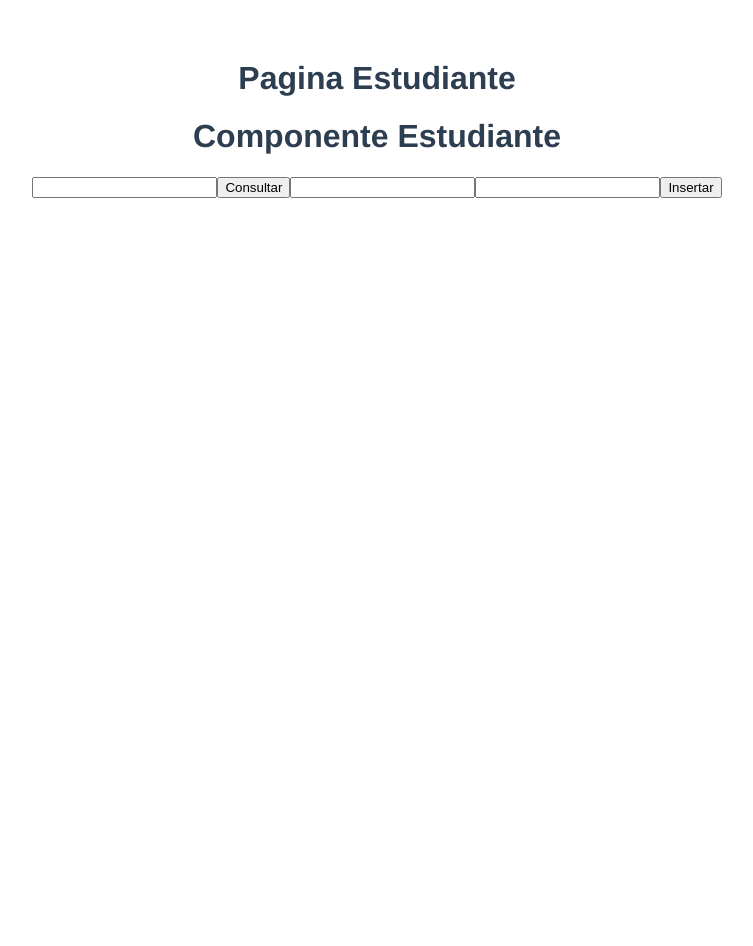
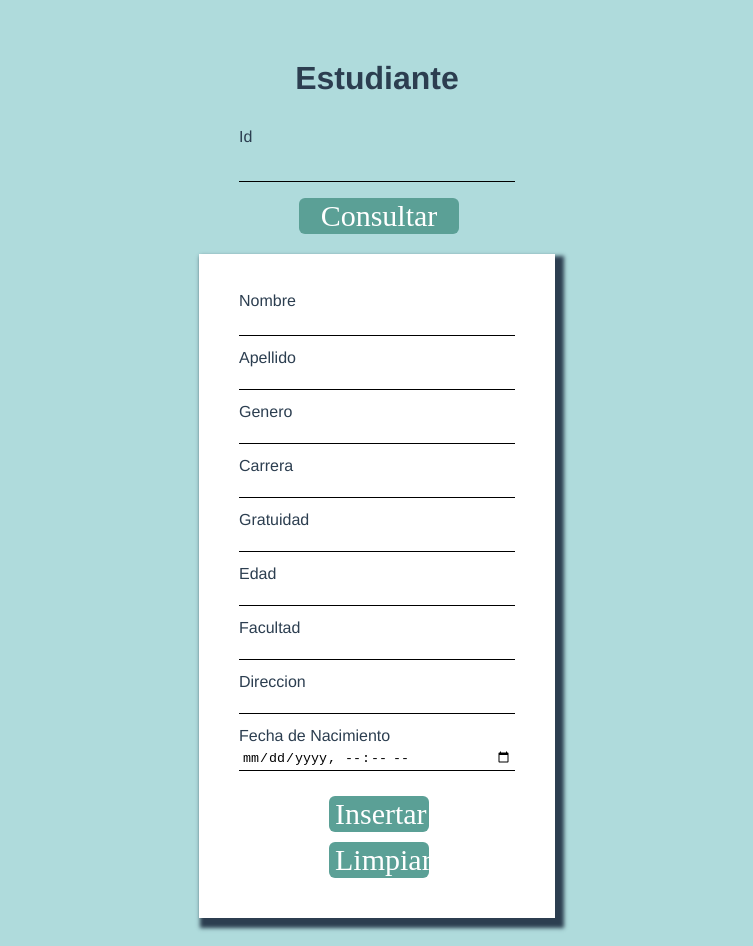
Before and after one commit to ec98/pw_vue_u3_p5_ep, a Vue app: page / in a window 1280 px wide. Shown: the whole page, without its empty margins (263-1016 px from the left). Before the commit the page ends 800 px from the top, so only its background shows below. Built offline with nearby package versions, Linux system fonts and the light colour scheme.

Commit message:
atributos completos for get and post

```diff
--- a/src/App.vue
+++ b/src/App.vue
@@ -24,4 +24,7 @@ export default {
   color: #2c3e50;
   margin-top: 60px;
 }
+*{
+  background: rgb(175, 219, 220);
+}
 </style>
--- a/src/components/Estudiante.vue
+++ b/src/components/Estudiante.vue
@@ -1,12 +1,44 @@
 <template>
   <div>
-    <h1>Componente Estudiante</h1>
-    <input v-model="id" type="text" />
-    <button @click="consultId">Consultar</button>
-    <input v-model="nombre" type="text">
+    <div class="container">
+      <div class="consultStyles">
+        <!-- <h1>Componente Estudiante</h1> -->
+        <label class="idConsult" for="id">Id</label>
+        <input class="inputConsult" id="id" v-model="id" type="text" />
+        <button class="buttonConsult" @click="consultId">Consultar</button>
+      </div>
+      <div class="insertStyles">
+        <label for="idNombre">Nombre</label>
+        <input id="idNombre" v-model="nombre" type="text" />
 
-    <input v-model="apellido" type="text" />
-    <button @click="insertarEs">Insertar</button>
+        <label for="idApellido">Apellido</label>
+        <input id="idApellido" v-model="apellido" type="text" />
+
+        <label for="idGenero">Genero</label>
+        <input id="idGenero" v-model="genero" type="text" />
+
+        <label for="idCarrera">Carrera</label>
+        <input id="idCarrera" v-model="carrera" type="text" />
+
+        <label for="idGratuidad">Gratuidad</label>
+        <input id="idGratuidad" v-model="gratuidad" type="text" />
+
+        <label for="idEdad">Edad</label>
+        <input id="idEdad" v-model="edad" type="text" />
+
+        <label for="idFacultad">Facultad</label>
+        <input id="idFacultad" v-model="facultad" type="text" />
+
+        <label for="idDireccion">Direccion</label>
+        <input id="idDireccion" v-model="direccion" type="text" />
+
+        <label for="idFechaNacimiento">Fecha de Nacimiento</label>
+        <input id="idFechaNacimiento" v-model="fechaNacimiento" type="datetime-local" />
+
+        <button class="buttonInsert" @click="insertarEs">Insertar</button>
+        <button class="buttonInsert" @click="limpiar">Limpiar</button>
+      </div>
+    </div>
   </div>
 </template>
 
@@ -21,7 +53,14 @@ export default {
     return {
       id: null,
       nombre: null,
-      apellido: null
+      apellido: null,
+      genero: null,
+      carrera: null,
+      gratuidad: null,
+      edad: null,
+      direccion: null,
+      facultad: null,
+      fechaNacimiento: null
     };
   },
   methods: {
@@ -29,21 +68,109 @@ export default {
       const data = await consultEstudianteFachada(this.id);
       console.log("consultando desde Componeten Estudiante.");
       console.log(data);
-      this.nombre = data[0].nombre;
-      console.log(this.nombre);
+      this.nombre = data.nombre;
+      this.apellido = data.apellido;
+      this.genero = data.genero;
+      this.carrera = data.carrera;
+      this.gratuidad = data.gratuidad;
+      this.edad = data.edad;
+      this.direccion = data.direccion;
+      this.facultad = data.facultad;
+      this.fechaNacimiento = data.fechaNacimiento;
     },
     async insertarEs() {
       //body
       const bodyEstu = {
-        nombre: "Belen",
+        nombre: this.nombre,
         apellido: this.apellido,
-        carrera: "Ciencias en la Computacion"
+        genero: this.genero,
+        carrera: this.carrera,
+        gratuidad: this.gratuidad,
+        edad: this.edad,
+        direccion: this.direccion,
+        facultad: this.facultad,
+        fechaNacimiento: this.fechaNacimiento
       };
       await insertEstudentFachada(bodyEstu);
+    },
+    limpiar() {
+      this.id = null;
+      this.nombre = null;
+      this.apellido = null;
+      this.genero = null;
+      this.carrera = null;
+      this.gratuidad = null;
+      this.edad = null;
+      this.direccion = null;
+      this.facultad = null;
+      this.fechaNacimiento = null;
     }
   }
 };
 </script>
 
-<style>
+<style scoped>
+.container {
+  display: grid;
+  justify-content: center;
+  align-items: center;
+}
+.inputConsult,
+.idConsult {
+  background: rgb(175, 219, 220);
+}
+.consultStyles {
+  display: grid;
+  grid-template-rows: repeat(2, 40px);
+  justify-content: center;
+  align-items: center;
+}
+
+.insertStyles {
+  display: grid;
+  grid-template-rows: repeat(1, 20px);
+  margin: 20px;
+  padding: 40px;
+  box-shadow: 5px 6px 4px 4px;
+  background: white;
+}
+label {
+  text-align: left;
+  background: white;
+  margin-bottom: 1px;
+  margin-top: -2px;
+}
+input {
+  margin-bottom: 15px;
+  padding: 3px;
+  width: 270px;
+  border: none;
+  background: white;
+  border-bottom: 1px solid black;
+}
+
+.buttonConsult {
+  display: flex;
+  width: 160px;
+  margin-left: 60px;
+}
+
+.buttonInsert {
+  display: flex;
+  width: 100px;
+  margin-left: 90px;
+  margin-top: 10px;
+}
+
+.buttonConsult,
+.buttonInsert {
+  display: grid;
+  font-size: 30px;
+  color: white;
+  font-family: "Times New Roman", Times, serif;
+  background: rgb(91, 160, 150);
+  cursor: pointer;
+  border: none;
+  border-radius: 6px;
+}
 </style>
--- a/src/helpers/clienteEstudiante.js
+++ b/src/helpers/clienteEstudiante.js
@@ -3,7 +3,7 @@ import axios from "axios";
 //methods consult
 const consultEstudiante = async (id) => {
   //axios tiene incluido implicitamente un await, no hace falta declararlo
-  const data = axios.get(`http://localhost:8086/API/v1.0/Matricula/estudiantes/${id}`).then((r) => r.data);
+  const data = axios.get(`http://localhost:8086/API/v1.0/Matricula/estudiantes/esto/${id}`).then((r) => r.data);
   console.log(data);
   return data;
 }
@@ -13,6 +13,8 @@ const insertEstudent = async (body) => {
     console.log(data);
 }
 
+
+
 //fachada y export
 export const consultEstudianteFachada = async (id) => {
   return await consultEstudiante(id);
--- a/src/pages/EstudiantePagina.vue
+++ b/src/pages/EstudiantePagina.vue
@@ -1,6 +1,6 @@
 <template>
   <div>
-    <h1>Pagina Estudiante</h1>
+    <h1>Estudiante</h1>
     <Estudiante/>
   </div>
 </template>
@@ -16,4 +16,7 @@ export default {
 </script>
 
 <style>
+
+
+
 </style>
```
